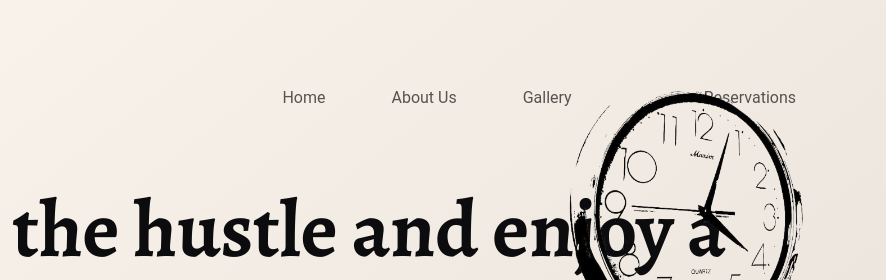
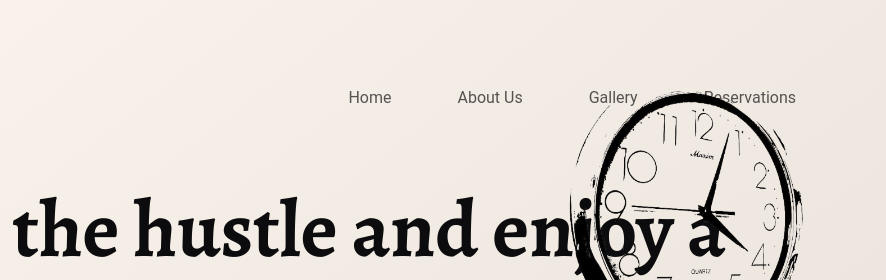
Before and after one commit to logobyte/casaclaricetransient, a website: page index.html in a window 1280 px wide. Shown: the top 280 px of the page, 394-1280 px from the left. Drawn offline with nearby package versions, Linux system fonts and the light colour scheme.

Commit message:
Update index.html

```diff
--- a/index.html
+++ b/index.html
@@ -41,9 +41,6 @@
             </li>
             <li class="nav-item">
               <a class="nav-link" href="#photos">Gallery</a>
-            </li>
-            <li class="nav-item">
-              <a class="nav-link" href="#reviews"></a>
             </li>
             <li class="nav-item">
               <a class="nav-link" href="#reservation">Reservations</a>
```
